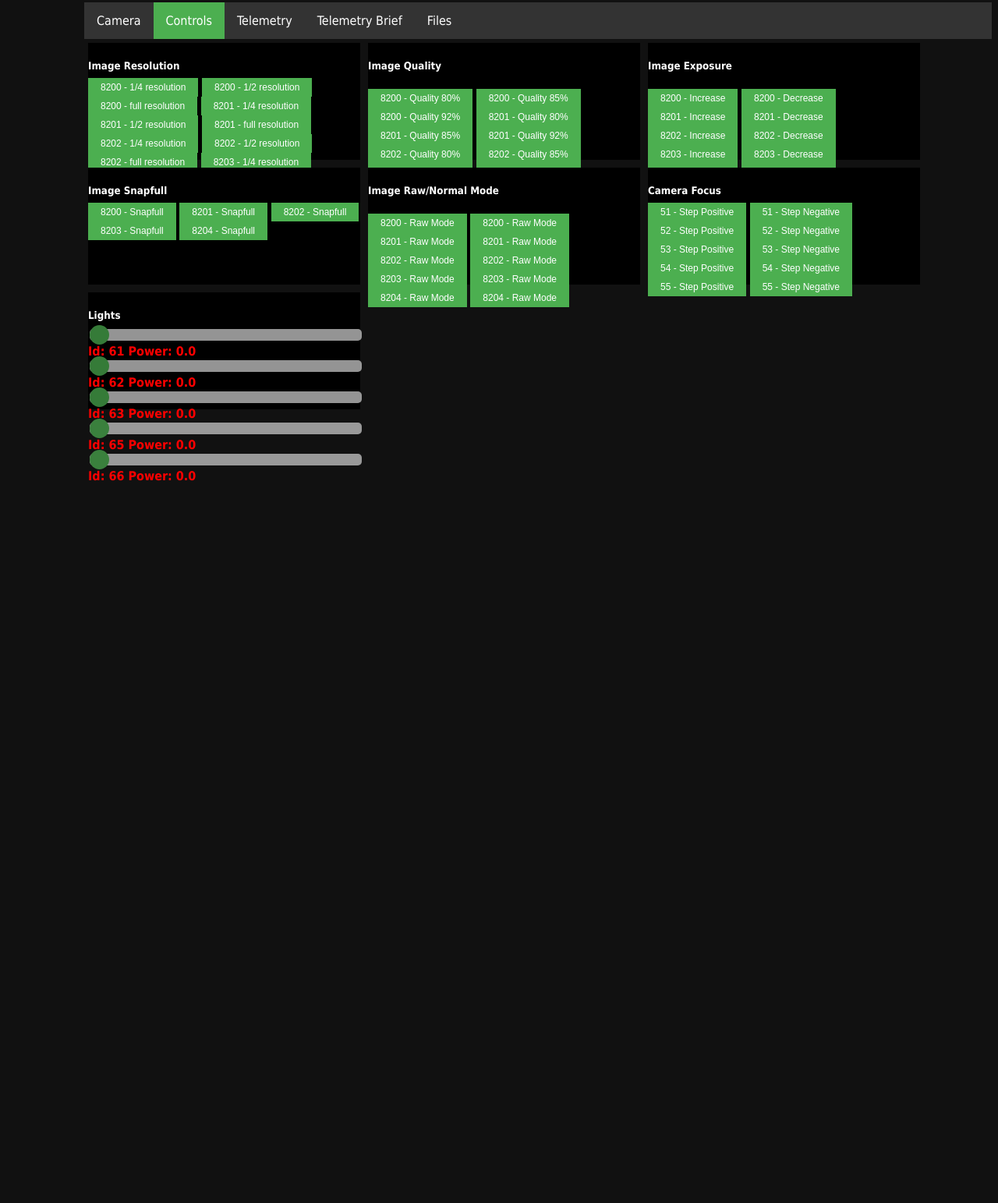
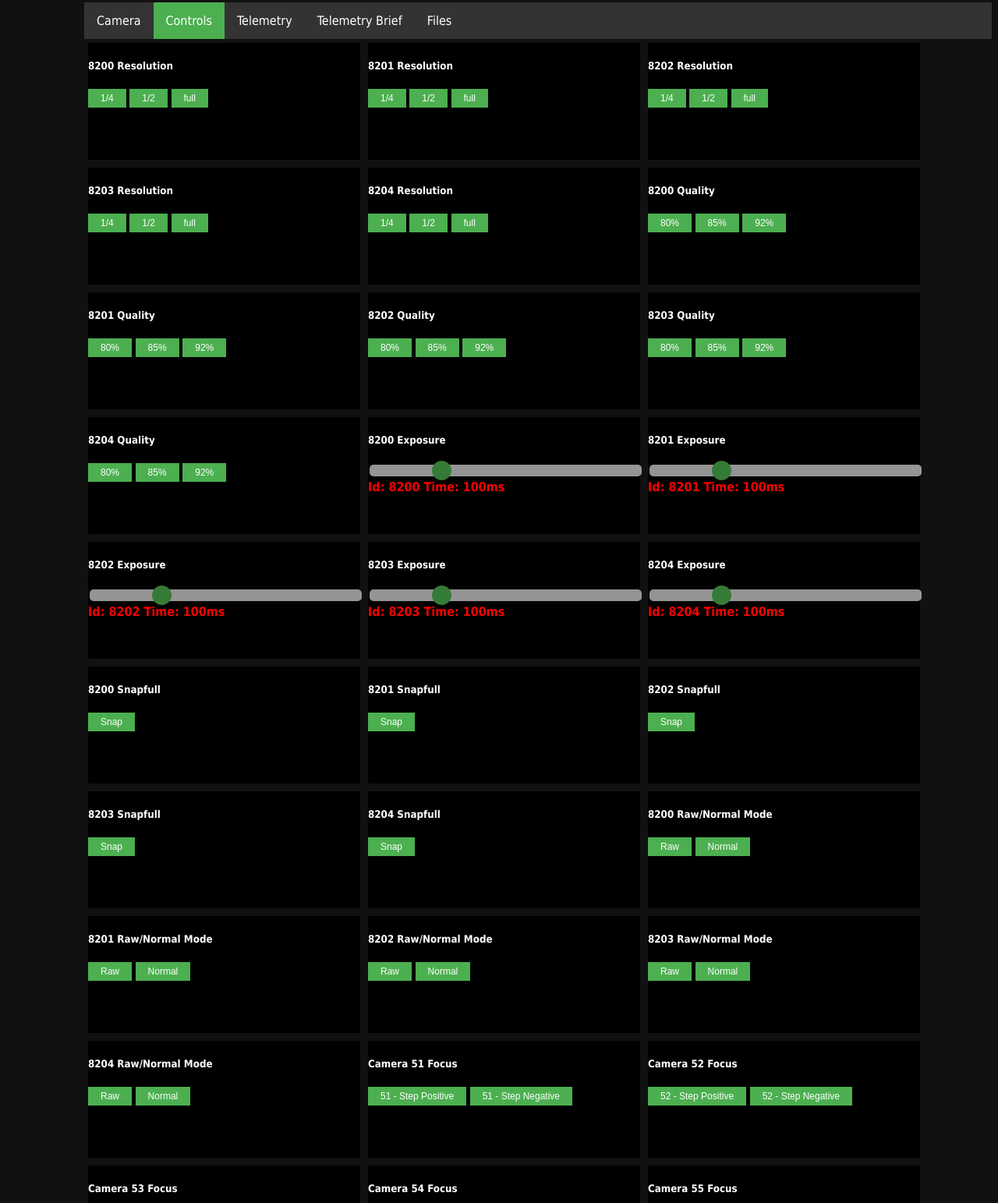
Before and after one commit to mcdafydd/scini-cockpit, a plain HTML site: page assets/www/controls.html in a window 1280 px wide. Shown: the part 5-1548 px from the top of the page at 78% size. Before the commit the page ends 800 px from the top, so only its background shows below. Drawn offline with Linux system fonts and the light colour scheme.

Commit message:
- continue formatting controls - add simple check to handle Muuri loadLayout() sort errors

```diff
--- a/assets/www/controls.html
+++ b/assets/www/controls.html
@@ -23,109 +23,224 @@
     <li><a href="files.html">Files</a></li>
   </ul>
   <div class="grid">
-    <div class="item" data-id="1" width="30%" height="800px" margin="5px">
+    <div class="item" data-id="1">
       <div class="item-content">
-        <h5>Image Resolution</h5>
-      </div>
-      <div class="item-content-body">
-        <button id="resolution-8200-4">8200 - 1/4 resolution</button>
-        <button id="resolution-8200-2">8200 - 1/2 resolution</button>
-        <button id="resolution-8200-1")">8200 - full resolution</button>
-        <button id="resolution-8201-4">8201 - 1/4 resolution</button>
-        <button id="resolution-8201-2">8201 - 1/2 resolution</button>
-        <button id="resolution-8201-1")">8201 - full resolution</button>
-        <button id="resolution-8202-4">8202 - 1/4 resolution</button>
-        <button id="resolution-8202-2">8202 - 1/2 resolution</button>
-        <button id="resolution-8202-1")">8202 - full resolution</button>
-        <button id="resolution-8203-4">8203 - 1/4 resolution</button>
-        <button id="resolution-8203-2">8203 - 1/2 resolution</button>
-        <button id="resolution-8203-1")">8203 - full resolution</button>
-        <button id="resolution-8204-4">8204 - 1/4 resolution</button>
-        <button id="resolution-8204-2">8204 - 1/2 resolution</button>
-        <button id="resolution-8204-1")">8204 - full resolution</button>
+        <h5>8200 Resolution</h5>
+        <button id="resolution-8200-4">1/4</button>
+        <button id="resolution-8200-2">1/2</button>
+        <button id="resolution-8200-1")">full</button>
       </div>
     </div>
-    <div class="item" data-id="2" width="30%" height="800px" margin="5px">
+    <div class="item" data-id="2">
       <div class="item-content">
-        <h5>Image Quality</h5>
-        <button id="quality-8200-80">8200 - Quality 80%</button>
-        <button id="quality-8200-85">8200 - Quality 85%</button>
-        <button id="quality-8200-92">8200 - Quality 92%</button>
-        <button id="quality-8201-80">8201 - Quality 80%</button>
-        <button id="quality-8201-85">8201 - Quality 85%</button>
-        <button id="quality-8201-92">8201 - Quality 92%</button>
-        <button id="quality-8202-80">8202 - Quality 80%</button>
-        <button id="quality-8202-85">8202 - Quality 85%</button>
-        <button id="quality-8202-92">8202 - Quality 92%</button>
-        <button id="quality-8203-80">8203 - Quality 80%</button>
-        <button id="quality-8203-85">8203 - Quality 85%</button>
-        <button id="quality-8203-92">8203 - Quality 92%</button>
-        <button id="quality-8204-80">8204 - Quality 80%</button>
-        <button id="quality-8204-85">8204 - Quality 85%</button>
-        <button id="quality-8204-92">8204 - Quality 92%</button>
+          <h5>8201 Resolution</h5>
+        <button id="resolution-8201-4">1/4</button>
+        <button id="resolution-8201-2">1/2</button>
+        <button id="resolution-8201-1")">full</button>
       </div>
     </div>
-    <div class="item" data-id="3" width="30%" height="800px" margin="5px">
+    <div class="item" data-id="3">
       <div class="item-content">
-        <h5>Image Exposure</h5>
-        <button id="exposure-8200-pos">8200 - Increase</button>
-        <button id="exposure-8200-neg">8200 - Decrease</button>
-        <button id="exposure-8201-pos">8201 - Increase</button>
-        <button id="exposure-8201-neg">8201 - Decrease</button>
-        <button id="exposure-8202-pos">8202 - Increase</button>
-        <button id="exposure-8202-neg">8202 - Decrease</button>
-        <button id="exposure-8203-pos">8203 - Increase</button>
-        <button id="exposure-8203-neg">8203 - Decrease</button>
-        <button id="exposure-8204-pos">8204 - Increase</button>
-        <button id="exposure-8204-neg">8204 - Decrease</button>
+          <h5>8202 Resolution</h5>
+        <button id="resolution-8202-4">1/4</button>
+        <button id="resolution-8202-2">1/2</button>
+        <button id="resolution-8202-1")">full</button>
       </div>
     </div>
     <div class="item" data-id="4">
       <div class="item-content">
-        <h5>Image Snapfull</h5>
-      </div>
-      <div class="item-content-body">
-        <button id="snapfull-8200-1">8200 - Snapfull</button>
-        <button id="snapfull-8201-1">8201 - Snapfull</button>
-        <button id="snapfull-8202-1">8202 - Snapfull</button>
-        <button id="snapfull-8203-1">8203 - Snapfull</button>
-        <button id="snapfull-8204-1">8204 - Snapfull</button>
+          <h5>8203 Resolution</h5>
+        <button id="resolution-8203-4">1/4</button>
+        <button id="resolution-8203-2">1/2</button>
+        <button id="resolution-8203-1")">full</button>
       </div>
     </div>
-    <div class="item" data-id="5" width="30%" height="800px" margin="5px">
+    <div class="item" data-id="5">
       <div class="item-content">
-        <h5>Image Raw/Normal Mode</h5>
-        <button id="color-8200-5">8200 - Raw Mode</button>
-        <button id="color-8200-1">8200 - Raw Mode</button>
-        <button id="color-8201-5">8201 - Raw Mode</button>
-        <button id="color-8201-1">8201 - Raw Mode</button>
-        <button id="color-8202-5">8202 - Raw Mode</button>
-        <button id="color-8202-1">8202 - Raw Mode</button>
-        <button id="color-8203-5">8203 - Raw Mode</button>
-        <button id="color-8203-1">8203 - Raw Mode</button>
-        <button id="color-8204-5">8204 - Raw Mode</button>
-        <button id="color-8204-1">8204 - Raw Mode</button>
+          <h5>8204 Resolution</h5>
+        <button id="resolution-8204-4">1/4</button>
+        <button id="resolution-8204-2">1/2</button>
+        <button id="resolution-8204-1")">full</button>
       </div>
     </div>
-    <div class="item" data-id="6" width="30%" height="800px" margin="5px">
+    <div class="item" data-id="6">
       <div class="item-content">
-        <h5>Camera Focus</h5>
+        <h5>8200 Quality</h5>
+        <button id="quality-8200-80">80%</button>
+        <button id="quality-8200-85">85%</button>
+        <button id="quality-8200-92">92%</button>
       </div>
+    </div>
+    <div class="item" data-id="7">
+      <div class="item-content">
+        <h5>8201 Quality</h5>
+        <button id="quality-8200-80">80%</button>
+        <button id="quality-8200-85">85%</button>
+        <button id="quality-8200-92">92%</button>
+      </div>
+    </div>
+    <div class="item" data-id="8">
+      <div class="item-content">
+        <h5>8202 Quality</h5>
+        <button id="quality-8200-80">80%</button>
+        <button id="quality-8200-85">85%</button>
+        <button id="quality-8200-92">92%</button>
+      </div>
+    </div>
+    <div class="item" data-id="9">
+      <div class="item-content">
+        <h5>8203 Quality</h5>
+        <button id="quality-8200-80">80%</button>
+        <button id="quality-8200-85">85%</button>
+        <button id="quality-8200-92">92%</button>
+      </div>
+    </div>
+    <div class="item" data-id="10">
+      <div class="item-content">
+        <h5>8204 Quality</h5>
+        <button id="quality-8200-80">80%</button>
+        <button id="quality-8200-85">85%</button>
+        <button id="quality-8200-92">92%</button>
+      </div>
+    </div>
+    <div class="item" data-id="11">
+      <div class="item-content">
+        <h5>8200 Exposure</h5>
+        <input class="slider" id="exposure-8200" type="range" min="33.3" max="299.3" step="1.0" value="99.3">
+        <span id="exposure-8200-val" style="font-weight:bold;color:red"></span>
+      </div>
+    </div>
+    <div class="item" data-id="12">
+      <div class="item-content">
+        <h5>8201 Exposure</h5>
+        <input class="slider" id="exposure-8201" type="range" min="33.3" max="299.3" step="1.0" value="99.3">
+        <span id="exposure-8201-val" style="font-weight:bold;color:red"></span>
+      </div>
+    </div>
+    <div class="item" data-id="13">
+      <div class="item-content">
+        <h5>8202 Exposure</h5>
+        <input class="slider" id="exposure-8202" type="range" min="33.3" max="299.3" step="1.0" value="99.3">
+        <span id="exposure-8202-val" style="font-weight:bold;color:red"></span>
+      </div>
+    </div>
+    <div class="item" data-id="14">
+      <div class="item-content">
+        <h5>8203 Exposure</h5>
+        <input class="slider" id="exposure-8203" type="range" min="33.3" max="299.3" step="1.0" value="99.3">
+        <span id="exposure-8203-val" style="font-weight:bold;color:red"></span>
+      </div>
+    </div>
+    <div class="item" data-id="15">
+      <div class="item-content">
+        <h5>8204 Exposure</h5>
+        <input class="slider" id="exposure-8204" type="range" min="33.3" max="299.3" step="1.0" value="99.3">
+        <span id="exposure-8204-val" style="font-weight:bold;color:red"></span>
+      </div>
+    </div>
+    <div class="item" data-id="16">
+      <div class="item-content">
+        <h5>8200 Snapfull</h5>
+        <button id="snapfull-8200-1">Snap</button>
+      </div>
+    </div>
+    <div class="item" data-id="17">
+      <div class="item-content">
+        <h5>8201 Snapfull</h5>
+        <button id="snapfull-8201-1">Snap</button>
+      </div>
+    </div>
+    <div class="item" data-id="18">
+      <div class="item-content">
+        <h5>8202 Snapfull</h5>
+        <button id="snapfull-8202-1">Snap</button>
+      </div>
+    </div>
+    <div class="item" data-id="19">
+      <div class="item-content">
+        <h5>8203 Snapfull</h5>
+        <button id="snapfull-8203-1">Snap</button>
+      </div>
+    </div>
+    <div class="item" data-id="20">
+      <div class="item-content">
+        <h5>8204 Snapfull</h5>
+        <button id="snapfull-8204-1">Snap</button>
+      </div>
+    </div>
+    <div class="item" data-id="21">
+      <div class="item-content">
+        <h5>8200 Raw/Normal Mode</h5>
+        <button id="color-8200-5">Raw</button>
+        <button id="color-8200-1">Normal</button>
+      </div>
+    </div>
+    <div class="item" data-id="22">
+      <div class="item-content">
+        <h5>8201 Raw/Normal Mode</h5>
+        <button id="color-8201-5">Raw</button>
+        <button id="color-8201-1">Normal</button>
+      </div>
+    </div>
+    <div class="item" data-id="23">
+      <div class="item-content">
+        <h5>8202 Raw/Normal Mode</h5>
+        <button id="color-8202-5">Raw</button>
+        <button id="color-8202-1">Normal</button>
+      </div>
+    </div>
+    <div class="item" data-id="24">
+      <div class="item-content">
+        <h5>8203 Raw/Normal Mode</h5>
+        <button id="color-8203-5">Raw</button>
+        <button id="color-8203-1">Normal</button>
+      </div>
+    </div>
+    <div class="item" data-id="25">
+      <div class="item-content">
+        <h5>8204 Raw/Normal Mode</h5>
+        <button id="color-8204-5">Raw</button>
+        <button id="color-8204-1">Normal</button>
+      </div>
+    </div>
+    <div class="item" data-id="26">
+      <div class="item-content">
+        <h5>Camera 51 Focus</h5>
         <button id="servo-51-pos">51 - Step Positive</button>
         <button id="servo-51-neg">51 - Step Negative</button>
+      </div>
+    </div>
+    <div class="item" data-id="27">
+      <div class="item-content">
+        <h5>Camera 52 Focus</h5>
         <button id="servo-52-pos">52 - Step Positive</button>
         <button id="servo-52-neg">52 - Step Negative</button>
+      </div>
+    </div>
+    <div class="item" data-id="28">
+      <div class="item-content">
+        <h5>Camera 53 Focus</h5>
         <button id="servo-53-pos">53 - Step Positive</button>
         <button id="servo-53-neg">53 - Step Negative</button>
+      </div>
+    </div>
+    <div class="item" data-id="29">
+      <div class="item-content">
+        <h5>Camera 54 Focus</h5>
         <button id="servo-54-pos">54 - Step Positive</button>
         <button id="servo-54-neg">54 - Step Negative</button>
+      </div>
+    </div>
+    <div class="item" data-id="30">
+      <div class="item-content">
+        <h5>Camera 55 Focus</h5>
         <button id="servo-55-pos">55 - Step Positive</button>
         <button id="servo-55-neg">55 - Step Negative</button>
+      </div>
     </div>
-    <div class="item" data-id="7" width="30%" height="800px" margin="5px">
-      <div class="item-content" height="10%">
+    <div class="item" data-id="31">
+      <div class="item-content">
         <h5>Lights</h5>
-      </div>
         <input class="slider" id="light-61" type="range" min="0" max="1.0" step="0.05" value="0.0">
         <span id="light-61-val" style="font-weight:bold;color:red"></span>
         <input class="slider" id="light-62" type="range" min="0" max="1.0" step="0.05" value="0.0">
--- a/assets/www/controls.js
+++ b/assets/www/controls.js
@@ -19,12 +19,22 @@ function initListeners() {
       let display = document.getElementById(func+'-'+node+'-val');
       display.innerHTML = `Id: ${node} Power: 0.0`;
     }
+    else if (func === 'exposure') {
+      let display = document.getElementById(func+'-'+node+'-val');
+      display.innerHTML = `Id: ${node} Time: 100ms`;
+    }
     input.addEventListener('change', function() {
-      console.log('slid ', this.id, 'val ', this.value);
+      [func, node] = input.id.split('-');
+      console.log('event ', func, 'node ', node, 'val ', this.value);
       if (func === 'light') {
         let display = document.getElementById(func+'-'+node+'-val');
         display.innerHTML = `Id: ${node} Power: ${this.value}`;
         sendLight(node, this.value);
+      }
+      else if (func === 'exposure') {
+        let display = document.getElementById(func+'-'+node+'-val');
+        display.innerHTML = `Id: ${node} Time: ${this.value}ms`;
+        sendCamera(func, node, this.value);
       }
     }, false);
   });
@@ -40,14 +50,6 @@ function initListeners() {
         }
         else if (val === 'neg') {
           sendServo(node, '-1');
-        }
-      }
-      else if (func === 'exposure') {
-        if (val === 'pos') {
-          sendCamera(func, node, '1');
-        }
-        else if (val === 'neg') {
-          sendCamera(func, node, '-1');
         }
       }
       else {
--- a/assets/www/default.css
+++ b/assets/www/default.css
@@ -100,11 +100,6 @@ canvas {
   width: 100%;
   height: 15%;
 }
-.item-content-body {
-  position: relative;
-  width: 100%;
-  height: 85%;
-}
 
 .slider {
   -webkit-appearance: none;
```
Also changed, not shown: assets/www/grid-shared.js (+24 -4 lines).
